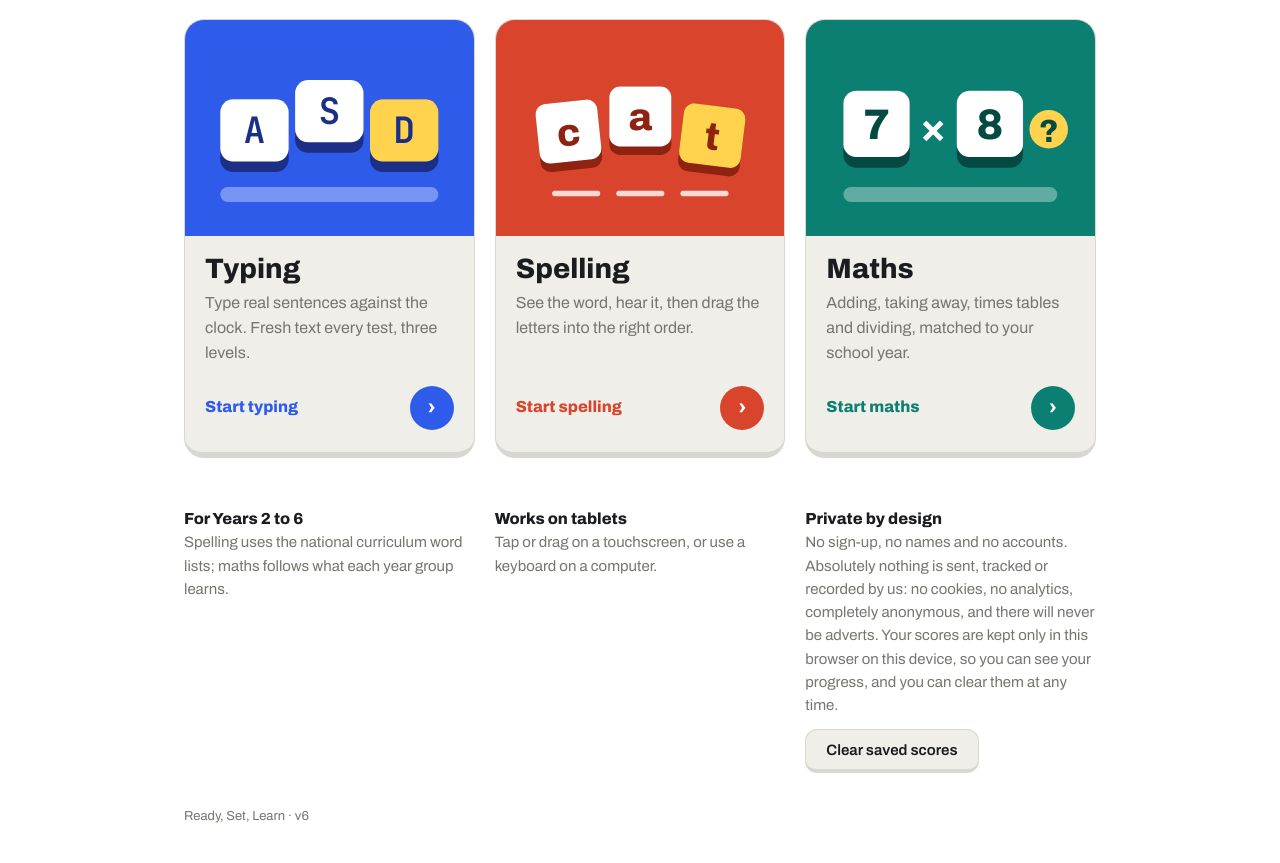
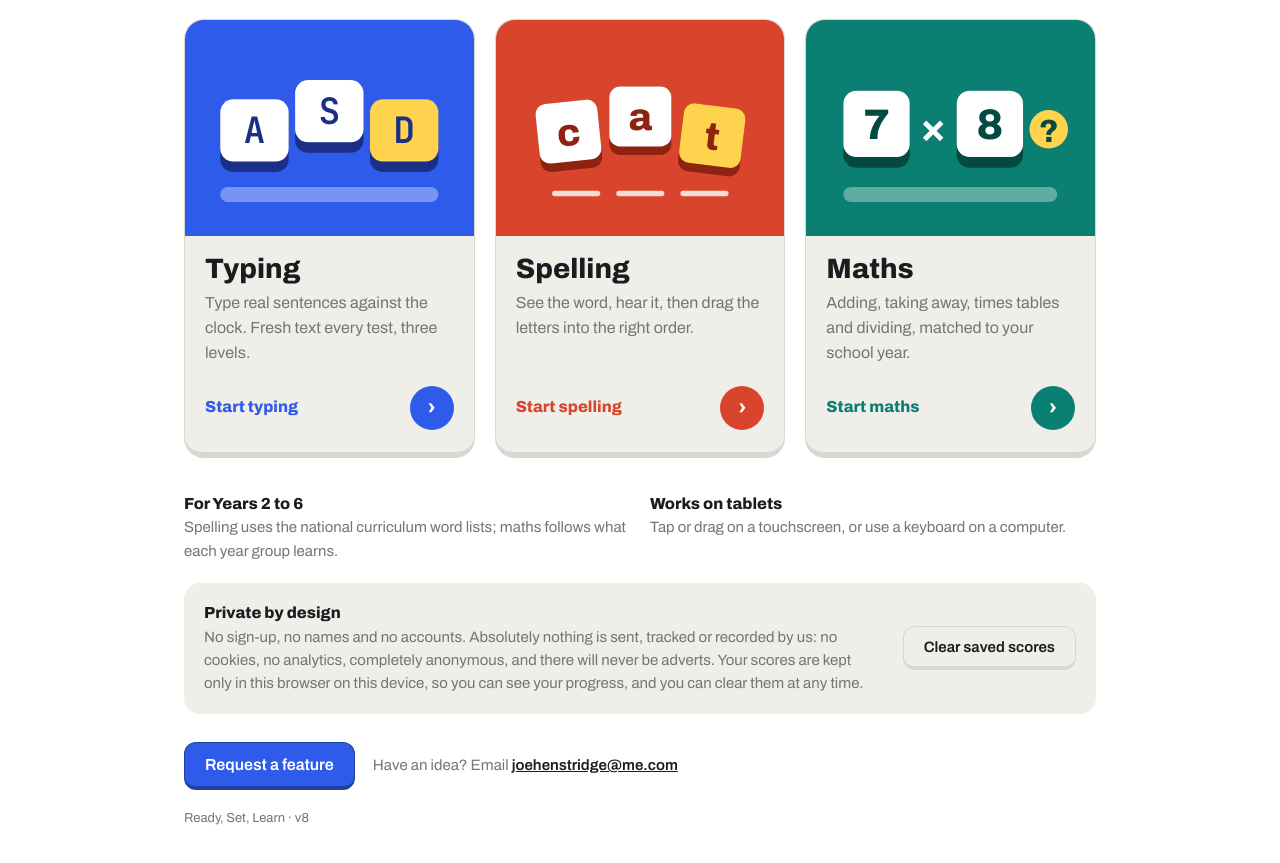
Before and after one commit to joehenstridge/typing-test, a plain HTML site: page index.html in a window 1280 px wide. Shown: the part 223-1086 px from the top of the page. Drawn offline with Linux system fonts and the light colour scheme.

Commit message:
Feedback Addition
Feature request, as well as centralising the privacy notice.

```diff
--- a/index.html
+++ b/index.html
@@ -26,9 +26,14 @@
 .body p{margin:0;color:var(--dim)}
 .go{margin-top:auto;padding-top:14px;display:flex;align-items:center;justify-content:space-between;gap:10px;font-weight:700;color:var(--c)}
 .go span:last-child{display:inline-flex;align-items:center;justify-content:center;width:44px;height:44px;border-radius:50%;background:var(--c);color:#fff;font-size:22px}
-.notes{display:grid;grid-template-columns:repeat(3,minmax(0,1fr));gap:20px;margin-top:34px;color:var(--dim);font-size:15px}
+.notes{display:grid;grid-template-columns:repeat(2,minmax(0,1fr));gap:20px;margin-top:34px;color:var(--dim);font-size:15px}
+.notes p{margin:0}
+.feature{display:flex;flex-wrap:wrap;align-items:center;gap:10px 18px;margin-top:28px;color:var(--dim);font-size:15px}
+.feature span a{color:var(--ink);font-weight:600}
+.private{grid-column:1/-1;display:flex;flex-wrap:wrap;align-items:center;gap:14px 28px;background:var(--cap);border-radius:16px;padding:18px 20px}
+.private span{flex:1 1 420px;max-width:80ch}
 .notes b{display:block;color:var(--ink);font-size:16px}
-.notes .clear{display:flex;margin-top:12px;min-height:44px;font-size:15px}
+.notes .clear{flex:none;min-height:44px;font-size:15px}
 @media(max-width:760px){.cards,.notes{grid-template-columns:minmax(0,1fr)}.art{aspect-ratio:16/7}}
 </style>
 </head>
@@ -82,8 +87,12 @@
   <div class="notes">
     <p><b>For Years 2 to 6</b>Spelling uses the national curriculum word lists; maths follows what each year group learns.</p>
     <p><b>Works on tablets</b>Tap or drag on a touchscreen, or use a keyboard on a computer.</p>
-    <p><b>Private by design</b>No sign-up, no names and no accounts. Absolutely nothing is sent, tracked or recorded by us: no cookies, no analytics, completely anonymous, and there will never be adverts. Your scores are kept only in this browser on this device, so you can see your progress, and you can clear them at any time.
-      <button class="btn clear" id="clearScores" type="button">Clear saved scores</button></p>
+    <div class="private"><span><b>Private by design</b>No sign-up, no names and no accounts. Absolutely nothing is sent, tracked or recorded by us: no cookies, no analytics, completely anonymous, and there will never be adverts. Your scores are kept only in this browser on this device, so you can see your progress, and you can clear them at any time.</span>
+      <button class="btn clear" id="clearScores" type="button">Clear saved scores</button></div>
+  </div>
+  <div class="feature">
+    <a class="btn pri" href="mailto:joehenstridge@me.com?subject=Ready%2C%20Set%2C%20Learn%20%E2%80%93%20feature%20request&amp;body=Hello%2C%0A%0AI%27d%20love%20to%20see%3A%0A%0A">Request a feature</a>
+    <span>Have an idea? Email <a href="mailto:joehenstridge@me.com">joehenstridge@me.com</a></span>
   </div>
 </main>
 <script src="assets/common.js"></script>
@@ -98,6 +107,6 @@ b.addEventListener("click",()=>{
 });
 }
 </script>
-<footer class="site-foot">Ready, Set, Learn · v6</footer>
+<footer class="site-foot">Ready, Set, Learn · v8</footer>
 </body>
 </html>
```
Also changed, not shown: maths.html (+1 -1 lines), spelling.html (+1 -1 lines), typing.html (+1 -1 lines), 1 other file.
